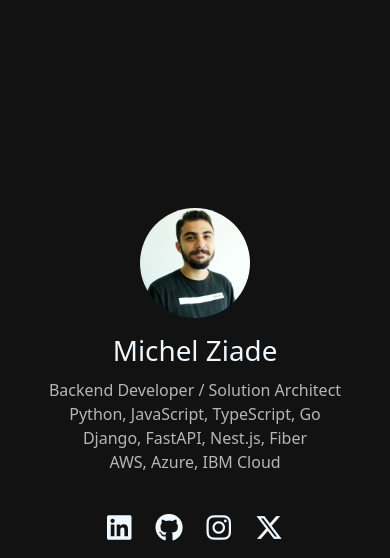
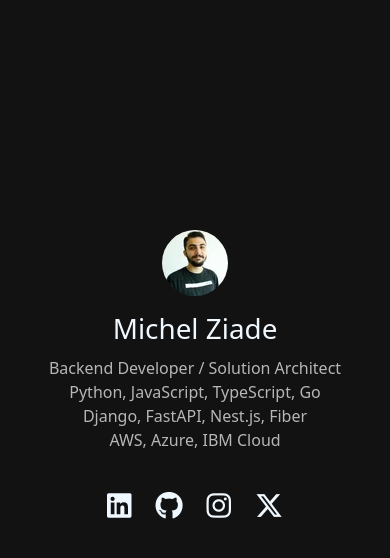
Before and after one commit to mlziade/portifolio-mlziade, a Django app: page / in a window 390 px wide. Shown: the part 60-618 px from the top of the page. Run offline with Django 5.2, Linux system fonts and the light colour scheme; some libraries are stand-ins or nearby versions.

Commit message:
feat: enhance image loading with responsive picture elements and preload resources on home page

```diff
--- a/portifolio/static/home.css
+++ b/portifolio/static/home.css
@@ -30,17 +30,38 @@
     margin: 0 0 0 0;
 }
 
-.user-summary img {
+.user-summary img,
+.user-summary picture {
     width: 110px;
     height: 110px;
     border-radius: 50%;
     margin: 0 2rem 1rem 0;
     object-fit: cover;
+    display: block;
+    /* Prevent layout shift during image load */
+    aspect-ratio: 1 / 1;
+    background-color: rgba(182, 182, 182, 0.1);
 }
 
-.user-summary img:hover {
+.user-summary picture img {
+    width: 100%;
+    height: 100%;
+    border-radius: 50%;
+    object-fit: cover;
+    margin: 0;
+    /* Smooth loading transition */
+    opacity: 0;
+    transition: opacity 0.3s ease-in-out;
+}
+
+.user-summary picture img[src] {
+    opacity: 1;
+}
+
+.user-summary img:hover,
+.user-summary picture:hover img {
     transform: scale(1.2);
-    transition: 500ms;
+    transition: transform 500ms ease-in-out;
 }
 
 .user-info {
@@ -80,8 +101,11 @@
         padding: 0 1rem;
     }
 
-    .user-summary img {
+    .user-summary img,
+    .user-summary picture {
         margin: 0 0 1rem 0;
+        width: 88px;
+        height: 88px;
     }
 
     .user-info {
@@ -103,4 +127,10 @@
         padding-left: 1rem;
         padding-right: 1rem;
     }
+
+    .user-summary img,
+    .user-summary picture {
+        width: 66px;
+        height: 66px;
+    }
 }
--- a/portifolio/templates/home_en.html
+++ b/portifolio/templates/home_en.html
@@ -9,6 +9,12 @@
 {% block og_title %}mlziade | Portfolio{% endblock %}
 
 {% block og_description %}Experienced Backend Developer and Solution Architect with expertise in Python, Django, TypeScript, NestJS, and cloud technologies. View my portfolio and projects.{% endblock %}
+
+{% block preload_resources %}
+  {% load static %}
+  <link rel="preload" as="image" href="{% static 'profile_picture.webp' %}" type="image/webp" fetchpriority="high">
+  <link rel="preload" as="image" href="{% static 'profile_picture.jpg' %}" fetchpriority="high">
+{% endblock %}
 
 {% block structured_data %}
   {% load static %}
@@ -49,7 +55,25 @@
 {% block content %}
 <div class="container">
   <div class='user-summary'>
-    <img src="{% static 'profile_picture.jpg' %}" alt="Michel Ziade - Backend Developer and Solution Architect" width="110" height="110" loading="eager">
+    <picture>
+      <!-- WebP format for modern browsers -->
+      <source media="(min-width: 768px)" srcset="{% static 'profile_picture.webp' %}" type="image/webp">
+      <source media="(min-width: 576px)" srcset="{% static 'profile_picture_88.webp' %}" type="image/webp">
+      <source srcset="{% static 'profile_picture_66.webp' %}" type="image/webp">
+
+      <!-- Fallback JPEG for older browsers -->
+      <source media="(min-width: 768px)" srcset="{% static 'profile_picture.jpg' %}" type="image/jpeg">
+      <source media="(min-width: 576px)" srcset="{% static 'profile_picture_88.jpg' %}" type="image/jpeg">
+      <source srcset="{% static 'profile_picture_66.jpg' %}" type="image/jpeg">
+
+      <!-- Final fallback -->
+      <img src="{% static 'profile_picture.jpg' %}"
+           alt="Michel Ziade - Backend Developer and Solution Architect"
+           width="110"
+           height="110"
+           loading="eager"
+           fetchpriority="high">
+    </picture>
     <div class='user-info'>
       <h1>Michel Ziade</h1>
       <p>Backend Developer / Solution Architect</p>
--- a/pyproject.toml
+++ b/pyproject.toml
@@ -11,6 +11,7 @@ dependencies = [
     "django-extensions>=3.2.3",
     "djangorestframework>=3.16.0",
     "gunicorn>=23.0.0",
+    "pillow>=11.2.1",
     "python-dotenv>=1.1.0",
     "requests>=2.32.3",
 ]
--- a/templates/base.html
+++ b/templates/base.html
@@ -37,9 +37,11 @@
   <link rel="alternate" hreflang="en" href="{{ request.path }}">
   <link rel="alternate" hreflang="pt-BR" href="{{ request.path }}">
   <link rel="alternate" hreflang="x-default" href="{{ request.path }}">
+    <!-- Page Title -->
+  <title>{% block title %}{% endblock %}</title>
 
-  <!-- Page Title -->
-  <title>{% block title %}{% endblock %}</title>
+  <!-- Preload critical resources -->
+  {% block preload_resources %}{% endblock %}
 
   <!-- Performance optimizations -->
   <link rel="dns-prefetch" href="//cdnjs.cloudflare.com">
```
Also changed, not shown: portifolio/templates/home_pt-br.html (+25 -1 lines), static/profile_picture.jpg, static/profile_picture.webp (added), static/profile_picture_66.jpg (added), static/profile_picture_66.webp (added), static/profile_picture_88.jpg (added), static/profile_picture_88.webp (added), 1 other file.
